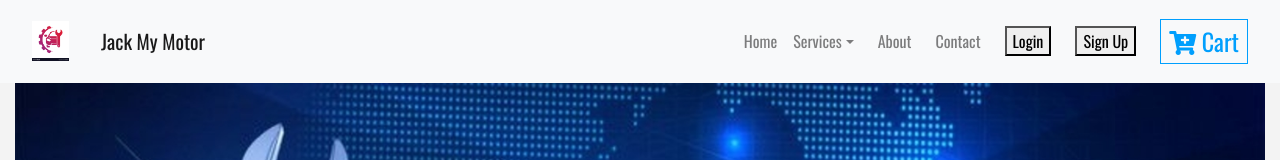
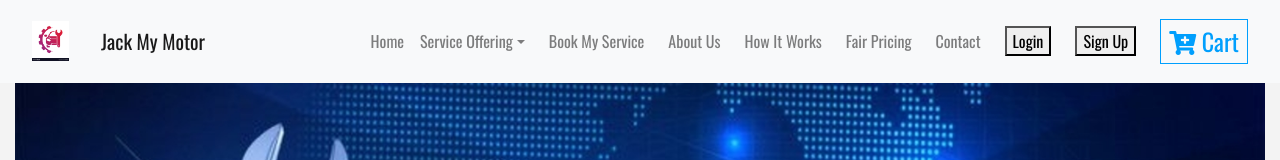
Before and after one commit to ShrutikaSingh/mechanic_web, a React (Create React App) app: page / in a window 1280 px wide. Shown: the top 160 px of the page. Built offline with nearby package versions, Linux system fonts and the light colour scheme.

Commit message:
update navbar

```diff
--- a/src/components/nav_bar_reactstrap.js
+++ b/src/components/nav_bar_reactstrap.js
@@ -2,6 +2,8 @@ import React,{Component} from 'react';
 import {Collapse,Navbar,NavbarToggler,NavbarBrand,Nav,NavLink,NavItem,UncontrolledDropdown,DropdownToggle,DropdownMenu,DropdownItem} from 'reactstrap';
 import ligo from '../logo.jpg';
 import {ButtonContainer} from './Button';
+import {Link} from 'react-router-dom';
+
 class AppNavbar extends Component{
             constructor(props){
                  super(props);
@@ -18,9 +20,7 @@ class AppNavbar extends Component{
 
     render(){
         return(
-        <div>
             <Navbar  color="light" light expand="md">
-
                 <NavLink to='/details'>
                         <img src={ligo} alt="services" className="navbar-brand" height="50px"></img>
                 </NavLink>
@@ -31,12 +31,12 @@ class AppNavbar extends Component{
                         <NavItem>
                             <ul className='navbar-nav align-items-center'>
                                 <li className="nav-item ml-2">
-                                <NavLink to='/' className="nav-link"> Home</NavLink>
+                                <Link to='/' className="nav-link"> Home</Link>
                                  </li>
                                 <li>
                                     <UncontrolledDropdown nav inNavbar>
                                         <DropdownToggle nav caret>
-                                        Services
+                                        Service Offering
                                         </DropdownToggle>
                                         <DropdownMenu>
                                         <DropdownItem>
@@ -57,16 +57,20 @@ class AppNavbar extends Component{
                                         <DropdownItem>
                                          Spares & Accessories
                                         </DropdownItem>
-                                        <DropdownItem>
-                                            Insurance & Finance
-                                        </DropdownItem>
-
                                         </DropdownMenu>
                                     </UncontrolledDropdown>
                                 </li>
-
                                 <li className="nav-item ml-2">
-                                    <NavLink to='/about' className="nav-link"> About</NavLink>
+                                    <Link to='/book-service' className="nav-link"> Book My Service</Link>
+                                </li>
+                                <li className="nav-item ml-2">
+                                    <Link to='/about' className="nav-link"> About Us</Link>
+                                </li>
+                                <li className="nav-item ml-2">
+                                    <Link to='/howitworks' className="nav-link"> How It Works</Link>
+                                </li>
+                                <li className="nav-item ml-2">
+                                    <NavLink to='/about' className="nav-link"> Fair Pricing</NavLink>
                                 </li>
                                 <li className="nav-item ml-2">
                                     <NavLink to='/service' className="nav-link"> Contact</NavLink>
@@ -93,11 +97,12 @@ class AppNavbar extends Component{
                                     </NavLink>
                                 </li>
               </ul>
+
                         </NavItem>
                     </Nav>
                 </Collapse>
             </Navbar>
-        </div>
+
             )
         }
 }
```
